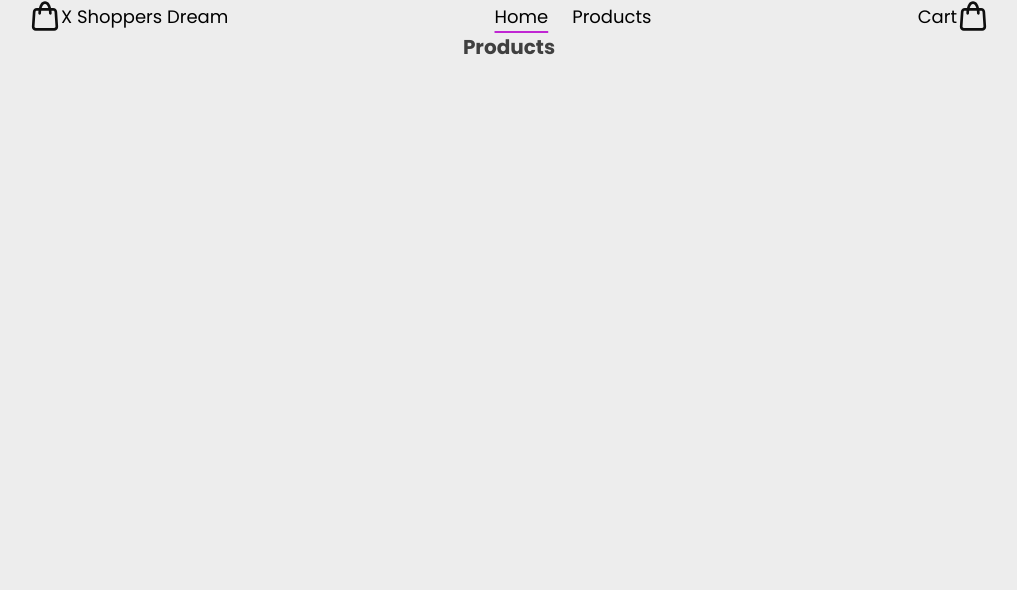
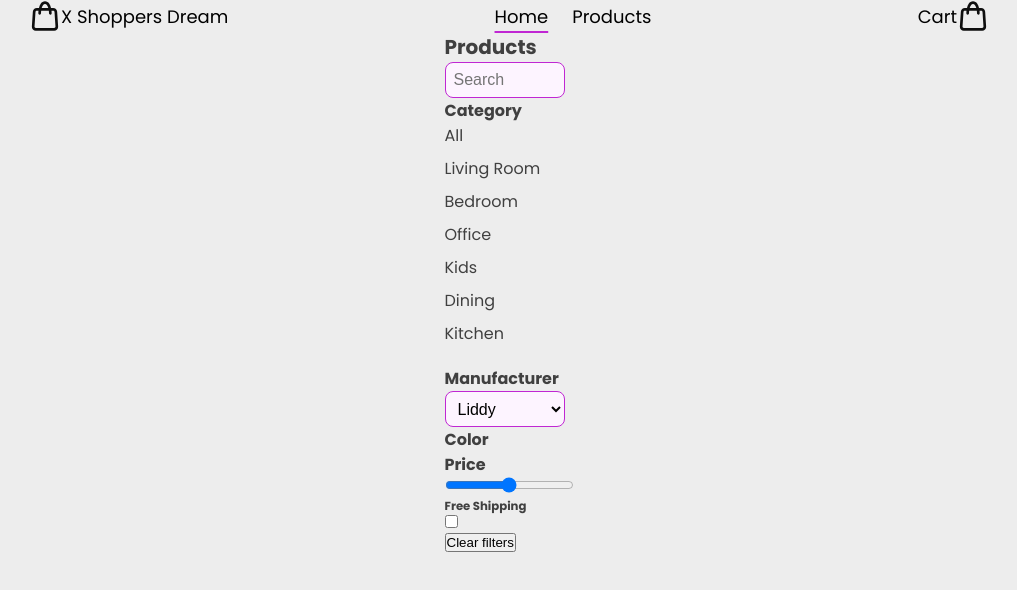
Before and after one commit to dariojularic/x-shopper-dream-e-commerce, a React (Vite) app: page /products in a window 1280 px wide. Shown: the top 590 px of the page, without its empty margins (131-1148 px from the left). Built offline with nearby package versions, Linux system fonts and the light colour scheme.

Commit message:
Add style

```diff
--- a/src/pages/Products/Products.tsx
+++ b/src/pages/Products/Products.tsx
@@ -1,8 +1,13 @@
 import "./Products.css"
-
+import Sidebar from "./components/Sidebar";
 
 function Products() {
-  return <h1>Products</h1>
+  return (
+    <div>
+      <h1>Products</h1>
+      <Sidebar />
+    </div>
+  )
 }
 
 export default Products;
--- a/src/pages/Products/components/Sidebar.css
+++ b/src/pages/Products/components/Sidebar.css
@@ -0,0 +1,39 @@
+aside > h3 {
+  font-size: 1.6rem;
+}
+
+.product-search-input {
+  border-radius: 8px;
+  height: 3.6rem;
+  padding-left: .8rem;
+  background-color: #FDF4FF;
+  width: 12rem;
+  font-size: 1.6rem;
+  border: 1px solid #c027d3;
+}
+
+.category-list {
+  list-style-type: none;
+  margin-bottom: 2rem;
+  font-size: 1.6rem;
+}
+
+
+.category-list > li {
+  margin-bottom: 0.8rem;
+}
+
+.color-list {
+  list-style-type: none;
+}
+
+.manufacturer-select {
+  border-color: #c027d3;
+  border-radius: 8px;
+  height: 3.6rem;
+  padding-left: .8rem;
+  background-color: #FDF4FF;
+  width: 12rem;
+  font-size: 1.6rem;
+
+}
--- a/src/pages/Products/components/Sidebar.tsx
+++ b/src/pages/Products/components/Sidebar.tsx
@@ -3,9 +3,9 @@ import "./Sidebar.css"
 function Sidebar() {
   return (
     <aside>
-      <input type="text" placeholder="Search" />
+      <input type="text" placeholder="Search" className="product-search-input"/>
       <h3>Category</h3>
-      <ul>
+      <ul className="category-list">
         <li>All</li>
         <li>Living Room</li>
         <li>Bedroom</li>
@@ -16,7 +16,7 @@ function Sidebar() {
       </ul>
 
       <h3>Manufacturer</h3>
-      <select>
+      <select className="manufacturer-select">
         <option value="">Liddy</option>
         <option value="">Marcos</option>
         <option value="">Caresa</option>
@@ -24,7 +24,7 @@ function Sidebar() {
       </select>
 
       <h3>Color</h3>
-      <ul>
+      <ul className="color-list">
         <li></li>
         <li></li>
         <li></li>
```
